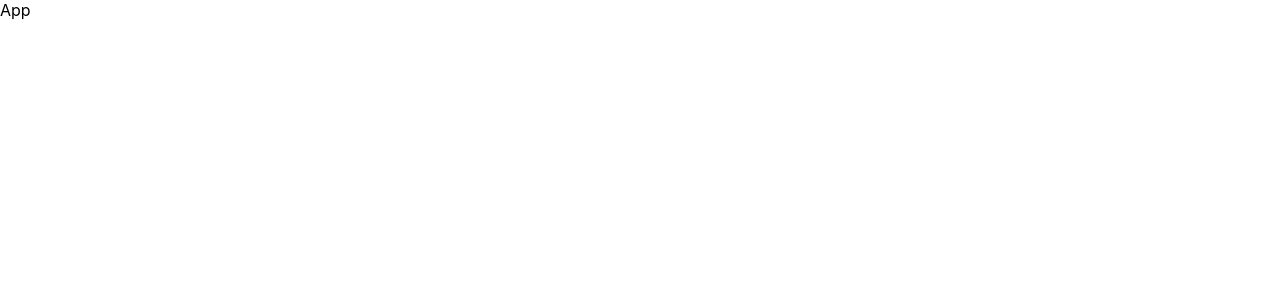
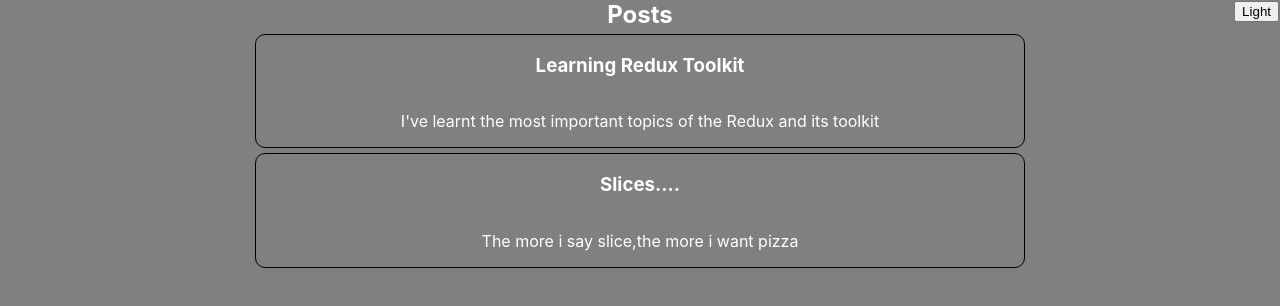
Before and after one commit to Mubashir1292/Mini_Social_App_React_Redux, a React (Create React App) app: page / in a window 1280 px wide. Shown: the top 306 px of the page. Built offline with nearby package versions, Linux system fonts and the light colour scheme.

Commit message:
All Posts

```diff
--- a/src/App.js
+++ b/src/App.js
@@ -1,5 +1,28 @@
+import { useState } from "react";
+import PostList from "./app/features/posts/PostList";
+
 function App() {
-  return <div className="App">App</div>;
+  const [isDark, setIsDark] = useState(true);
+  const handleToggle = () => {
+    setIsDark((curr) => !curr);
+  };
+  return (
+    <div
+      style={{
+        backgroundColor: isDark ? "gray" : "white",
+        color: isDark ? "white" : "gray",
+        height: "100vh",
+      }}
+    >
+      <button
+        onClick={handleToggle}
+        style={{ position: "absolute", top: 1, right: 1 }}
+      >
+        {isDark ? "Light" : "black"}
+      </button>
+      <PostList />
+    </div>
+  );
 }
 
 export default App;
--- /dev/null
+++ b/src/app/features/posts/PostList.js
@@ -0,0 +1,41 @@
+import React from "react";
+import { useSelector } from "react-redux";
+import { AllPosts } from "./PostSlice";
+function PostList() {
+  const posts = useSelector(AllPosts);
+  const renderedElements = posts.map((item, index) => (
+    <article
+      key={index}
+      style={{
+        display: "flex",
+        flexDirection: "column",
+        justifyContent: "center",
+        alignItems: "center",
+        border: "1px solid black",
+        width: "60%",
+        borderRadius: 10,
+      }}
+    >
+      <h3>{item.title}</h3>
+      <p>{item.content.substring(0, 100)}</p>
+    </article>
+  ));
+  return (
+    <div>
+      <div
+        style={{
+          display: "flex",
+          flexDirection: "column",
+          justifyContent: "center",
+          alignItems: "center",
+          gap: 5,
+        }}
+      >
+        <h2>Posts</h2>
+        {renderedElements}
+      </div>
+    </div>
+  );
+}
+
+export default PostList;
--- a/src/app/features/posts/PostSlice.js
+++ b/src/app/features/posts/PostSlice.js
@@ -1,9 +1,28 @@
 import { createSlice } from "@reduxjs/toolkit";
-const initialState = {
-  posts: 0,
-};
+const initialState = [
+  {
+    id: 1,
+    title: "Learning Redux Toolkit",
+    content:
+      "I've learnt the most important topics of the Redux and its toolkit",
+  },
+  {
+    id: 2,
+    title: "Slices....",
+    content: "The more i say slice,the more i want pizza",
+  },
+];
 const postSlice = createSlice({
   name: "posts",
   initialState,
-  reducers: {},
+  reducers: {
+    postAdded: (state, action) => {
+      state.push(action.payload);
+    },
+  },
 });
+
+//! getting all the posts i here cause of changes in future will be made here
+
+export const AllPosts = (state) => state.posts;
+export default postSlice.reducer;
--- a/src/app/store.js
+++ b/src/app/store.js
@@ -1,4 +1,7 @@
 import { configureStore } from "@reduxjs/toolkit";
+import postReducer from "./features/posts/PostSlice";
 export const store = configureStore({
-  reducer: {},
+  reducer: {
+    posts: postReducer,
+  },
 });
--- a/src/index.css
+++ b/src/index.css
@@ -1,13 +1,21 @@
 body {
   margin: 0;
-  font-family: -apple-system, BlinkMacSystemFont, 'Segoe UI', 'Roboto', 'Oxygen',
-    'Ubuntu', 'Cantarell', 'Fira Sans', 'Droid Sans', 'Helvetica Neue',
+  font-family: -apple-system, BlinkMacSystemFont, "Segoe UI", "Roboto", "Oxygen",
+    "Ubuntu", "Cantarell", "Fira Sans", "Droid Sans", "Helvetica Neue",
     sans-serif;
   -webkit-font-smoothing: antialiased;
   -moz-osx-font-smoothing: grayscale;
 }
-
+h1 {
+  margin: 0;
+}
+h2 {
+  margin: 0;
+}
+div {
+  margin: 0;
+}
 code {
-  font-family: source-code-pro, Menlo, Monaco, Consolas, 'Courier New',
+  font-family: source-code-pro, Menlo, Monaco, Consolas, "Courier New",
     monospace;
 }
```
